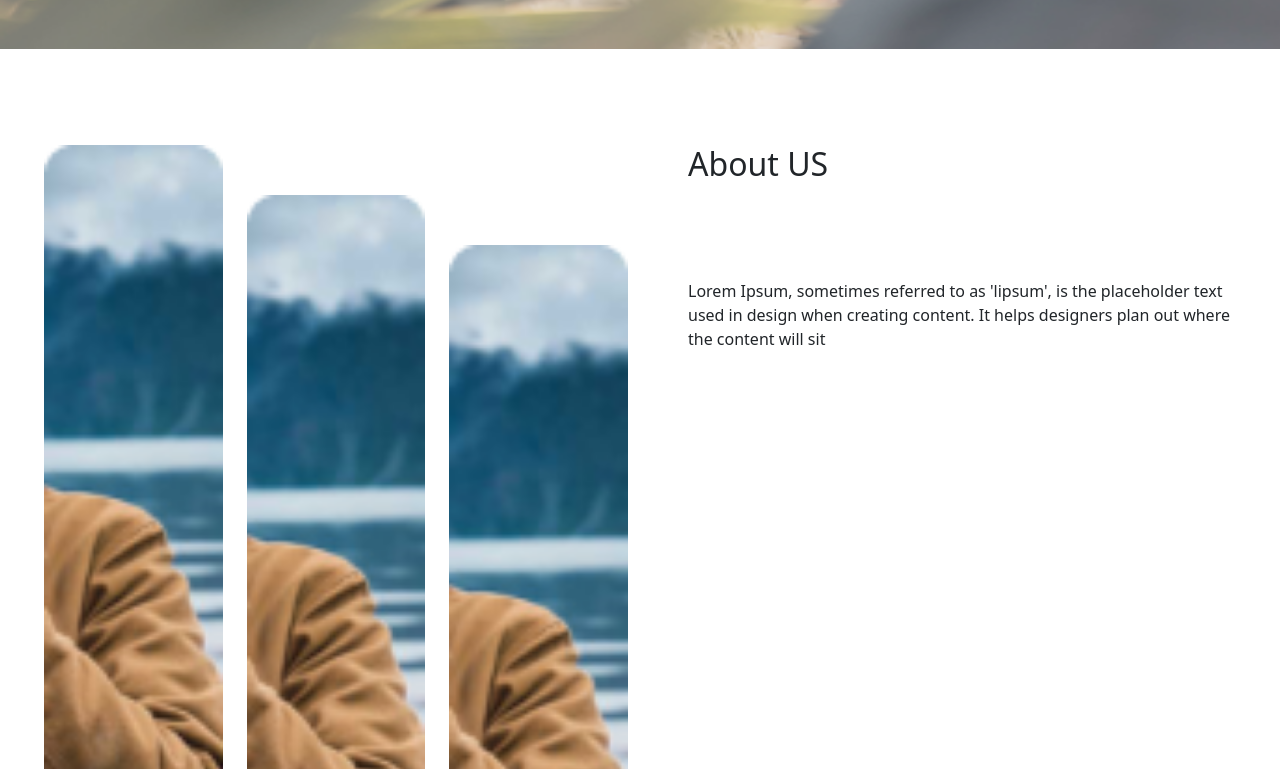
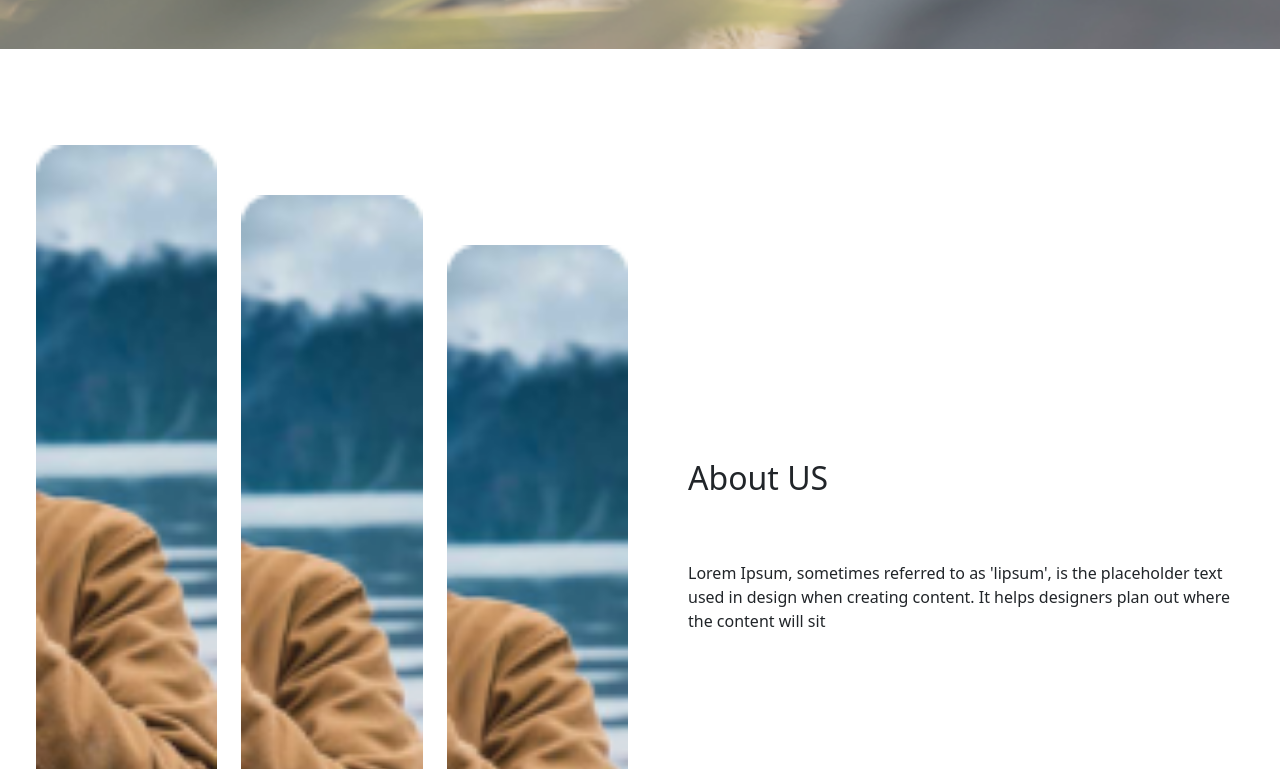
Before and after one commit to hasan75/Photograpy_Web, a React (Create React App) app: page / in a window 1280 px wide. Shown: the part 751-1520 px from the top of the page. Built offline with nearby package versions, Linux system fonts and the light colour scheme.

Commit message:
about section added

```diff
--- a/src/component/About/About.js
+++ b/src/component/About/About.js
@@ -6,7 +6,7 @@ const About = () => {
     return (
         <div>
             <div className=" my-5 mx-2">
-                <div className="row pt-5 mx-4">
+                <div className="row d-flex justify-content-center align-items-center pt-5 mx-3">
                     {/* image section  */}
                     <div className="col-6">
                         <div className="row">
@@ -51,9 +51,9 @@ const About = () => {
                         </div>
                     </div>
                     {/* About Section  */}
-                    <div className="col-6 ps-5">
+                    <div className="col-6 d-flex justify-content-center align-items-center ps-5">
                         <div>
-                            <h2 className="mb-5 pb-5">About  US</h2>
+                            <h2 className="mb-5 pb-3">About  US</h2>
                              <p>
                               Lorem Ipsum, sometimes referred to as 'lipsum', is the placeholder text used in design when creating content. It helps designers plan out where the content will sit
                             </p>
```
